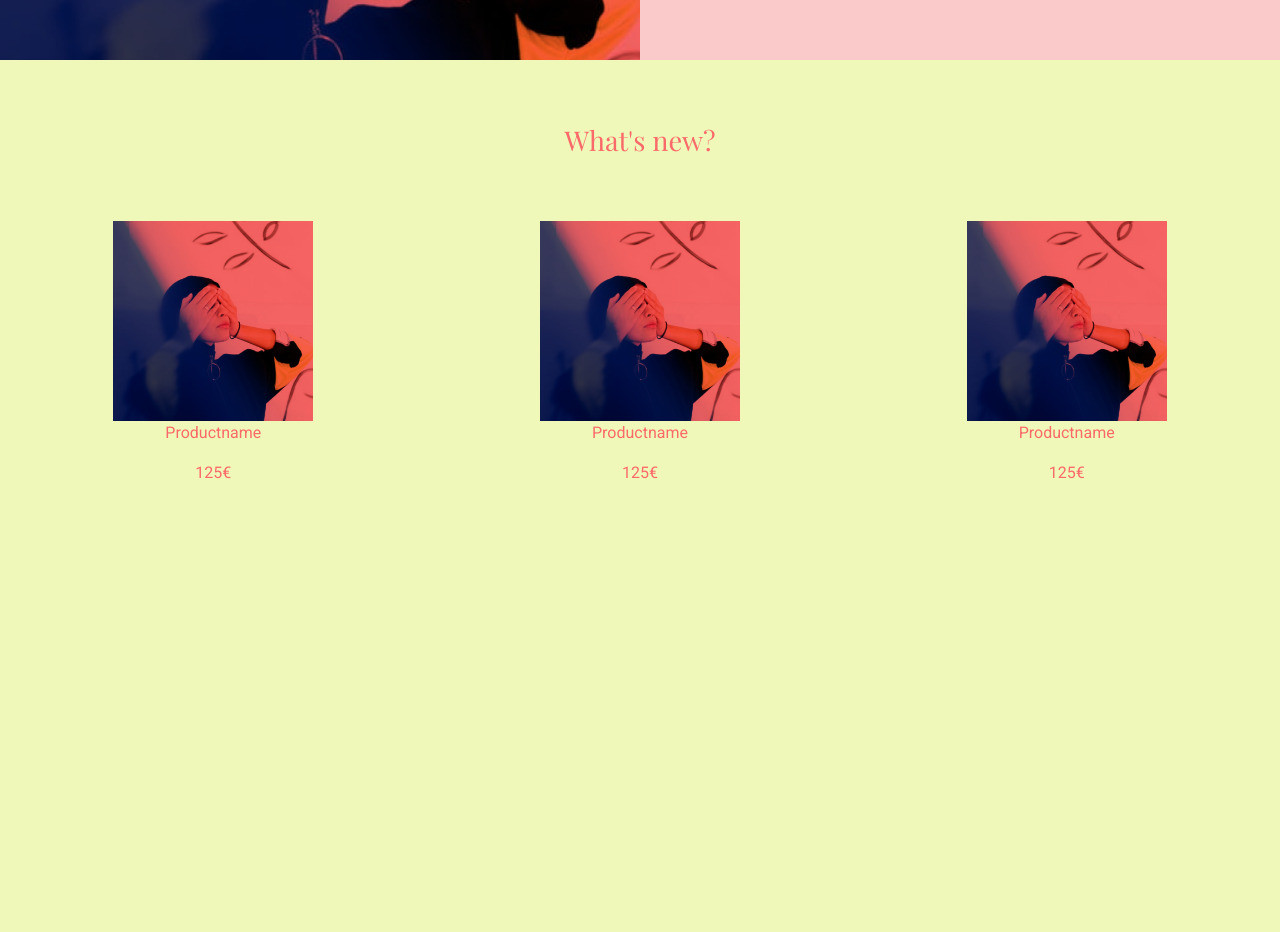
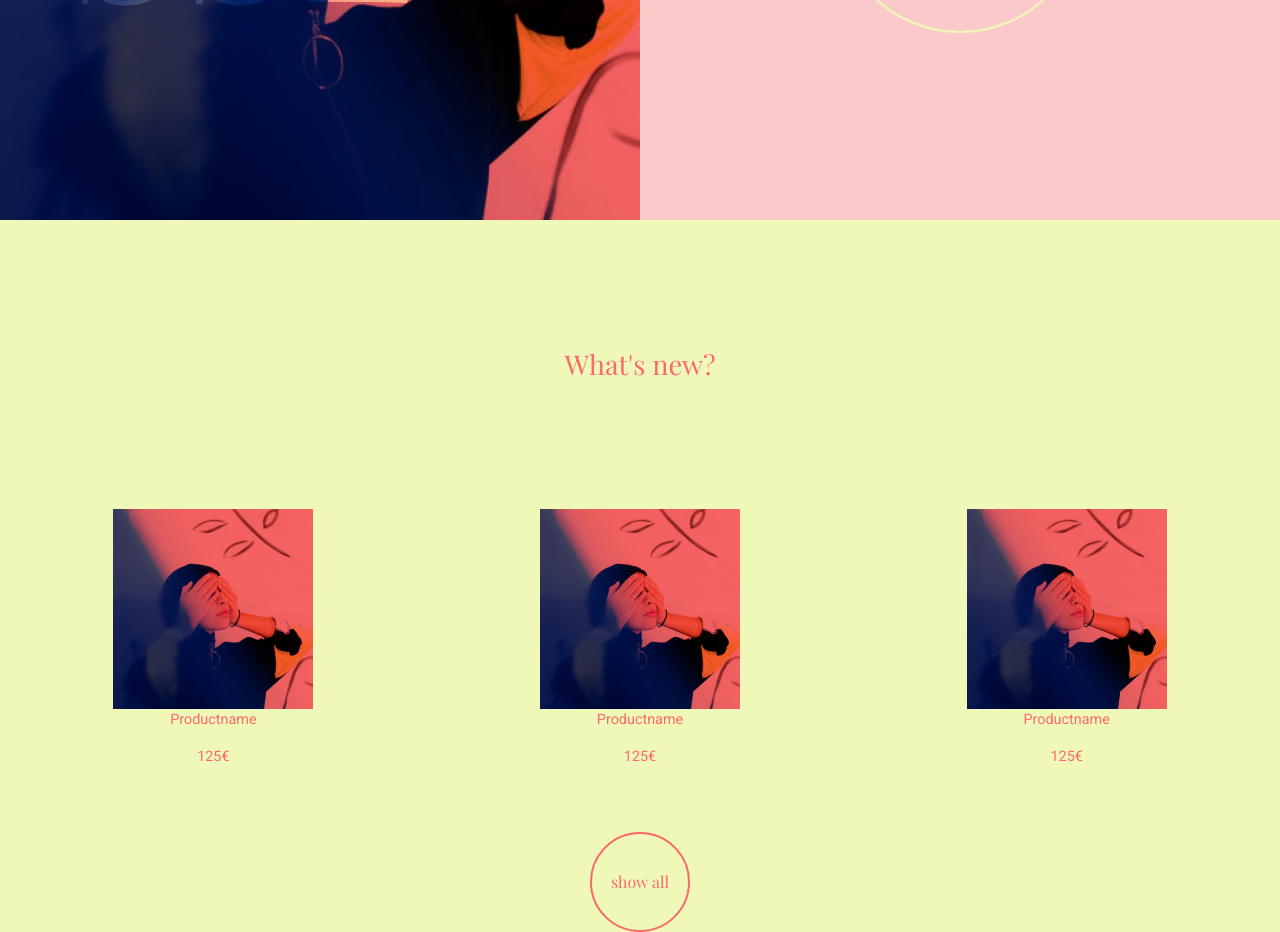
Before and after one commit to seymonyu/borlin, a React (Create React App) app: page / in a window 1280 px wide. Shown: the part 420-1352 px from the top of the page. Before the commit the page ends 905 px from the top, so only its background shows below. Built offline with nearby package versions, Linux system fonts and the light colour scheme; a web font is replaced by a local one.

Commit message:
Highlights 02

```diff
--- a/src/component/highlights/Highlights.js
+++ b/src/component/highlights/Highlights.js
@@ -24,6 +24,9 @@ class Highlight extends Component {
             <span className="highlight--product_span">125€</span>
           </div>
         </div>
+        <div className="highlight--button_wrap">
+          <div className="highlight--product_button">show all</div>
+        </div>
       </div>
     );
   }
--- a/src/stylesheets/Header.scss
+++ b/src/stylesheets/Header.scss
@@ -1,7 +1,7 @@
 @import "./global.scss";
 
 .header--wrapper {
-  height: 60vh;
+  height: 80vh;
   background-color: $light-pink;
   display: flex;
   width: 100%;
--- a/src/stylesheets/Highlights.scss
+++ b/src/stylesheets/Highlights.scss
@@ -1,4 +1,9 @@
 @import "./global.scss";
+
+.highlights--wrapper {
+  margin-top: 10%;
+  margin-bottom: 10%;
+}
 
 .highlight--img {
   background-image: url("../image/heroImg.png");
@@ -24,7 +29,7 @@
   justify-content: center;
   align-items: center;
   flex-direction: column;
-  text-align: left;
+  margin-top: 5%;
 }
 
 @media screen and (max-width: 700px) {
@@ -35,13 +40,38 @@
 
 .highlight--product_p {
   color: $pink;
+  font-size: 0.9em;
 }
 
 .highlight--product_span {
   color: $pink;
+  font-size: 0.9em;
 }
 
 .highlight--headline {
   font-family: $font-header;
   margin-bottom: 5%;
 }
+
+.highlight--product_button {
+  font-family: $font-header;
+  border: 2px solid $pink;
+  border-radius: 50%;
+  height: 100px;
+  width: 100px;
+  display: flex;
+  justify-content: center;
+  align-items: center;
+  color: $pink;
+
+  &:hover {
+    color: $light-pink;
+    background-color: $pink;
+    transition: 0.5s;
+  }
+}
+
+.highlight--product_button {
+  margin: 0 auto;
+  margin-top: 5%;
+}
```
Also changed, not shown: src/component/footer/Footer.js (added), src/stylesheets/Footer.scss (added).
